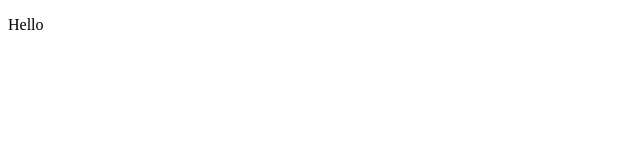
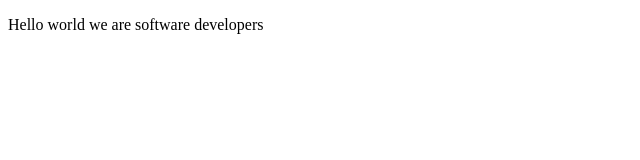
Before and after one commit to natnaelt26/jeru-nat, a plain HTML site: page index.html in a window 1280 px wide. Shown: the whole page, without its empty margins (0-640 px from the left). Drawn offline with Linux system fonts and the light colour scheme.

Commit message:
2comment

```diff
--- a/index.html
+++ b/index.html
@@ -7,6 +7,6 @@
     <title>trial by Natnael and Jerus</title>
 </head>
 <body>
-  <p>Hello</p>
+  <p>Hello world we are software developers</p>
 </body>
 </html>
```
